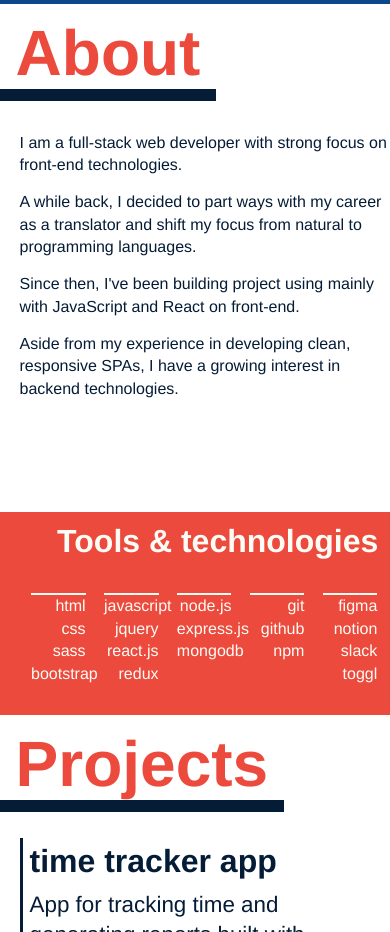
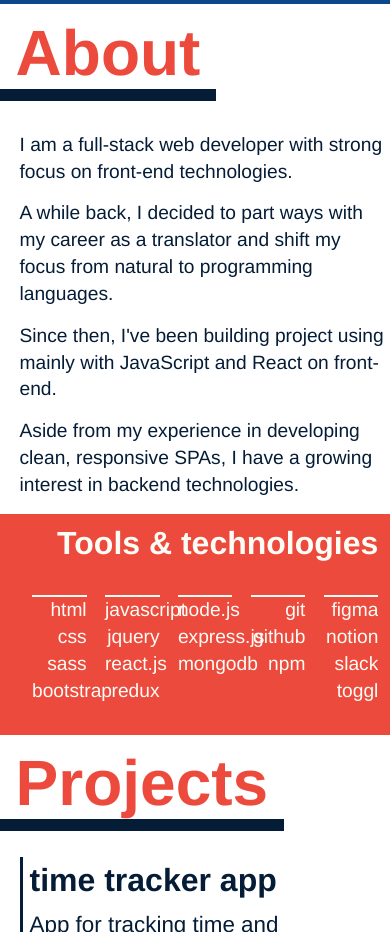
Before and after one commit to anabrd/portfolio, a React (Create React App) app: page / in a window 390 px wide. Shown: the part 840-1772 px from the top of the page. Built offline with nearby package versions, Linux system fonts and the light colour scheme.

Commit message:
fix media queries

```diff
--- a/src/components/About.css
+++ b/src/components/About.css
@@ -78,7 +78,7 @@
         flex: 0 1 50vh;
     }
     .about-wrapper p {
-        font-size: 1rem;
+        font-size: 1.2rem;
     }
 
     .circle-big {
@@ -99,13 +99,12 @@
     }
 
     .tools-list-wrapper {
-        justify-content: center;
         width: 100%;
         overflow: hidden;
         margin: 0;
     }
 
     .tools-list-wrapper ul {
-        font-size: 1rem;
+        font-size: 1.2rem;
     }
 }
```
